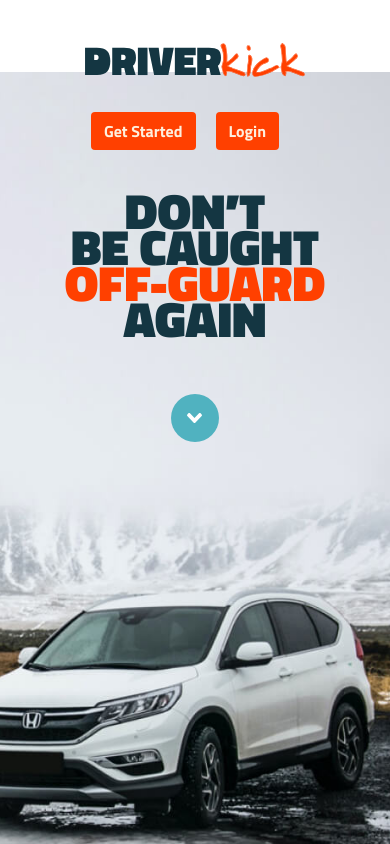
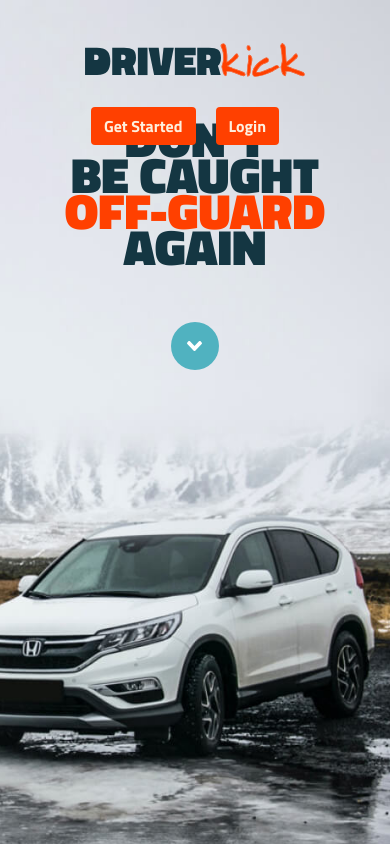
Before and after one commit to NinaRocket/DRIVERkick, a React (Create React App) app in the folder client/: page / in a window 390 px wide. Shown: the top 844 px of the page. Built offline with nearby package versions, Linux system fonts and the light colour scheme.

Commit message:
fixed home hero and nav spacing on mobile

```diff
--- a/client/src/components/GlobalNavBar/style.css
+++ b/client/src/components/GlobalNavBar/style.css
@@ -21,7 +21,7 @@
 @media only screen and (max-width: 575px) {
 
     .global-nav__logo {
-        margin-bottom: 30px;
+        margin-bottom: 25px;
         width: 220px;
         transition: ease .5s;
     }
--- a/client/src/components/Home/HomeHero/style.css
+++ b/client/src/components/Home/HomeHero/style.css
@@ -10,3 +10,12 @@
 .home-hero__anchor-btn {
     margin-top: 50px;
 }
+
+@media only screen and (max-width: 575px) {
+
+    .home-hero__bg {
+        margin-top: -153px;
+    }
+
+
+}
```
